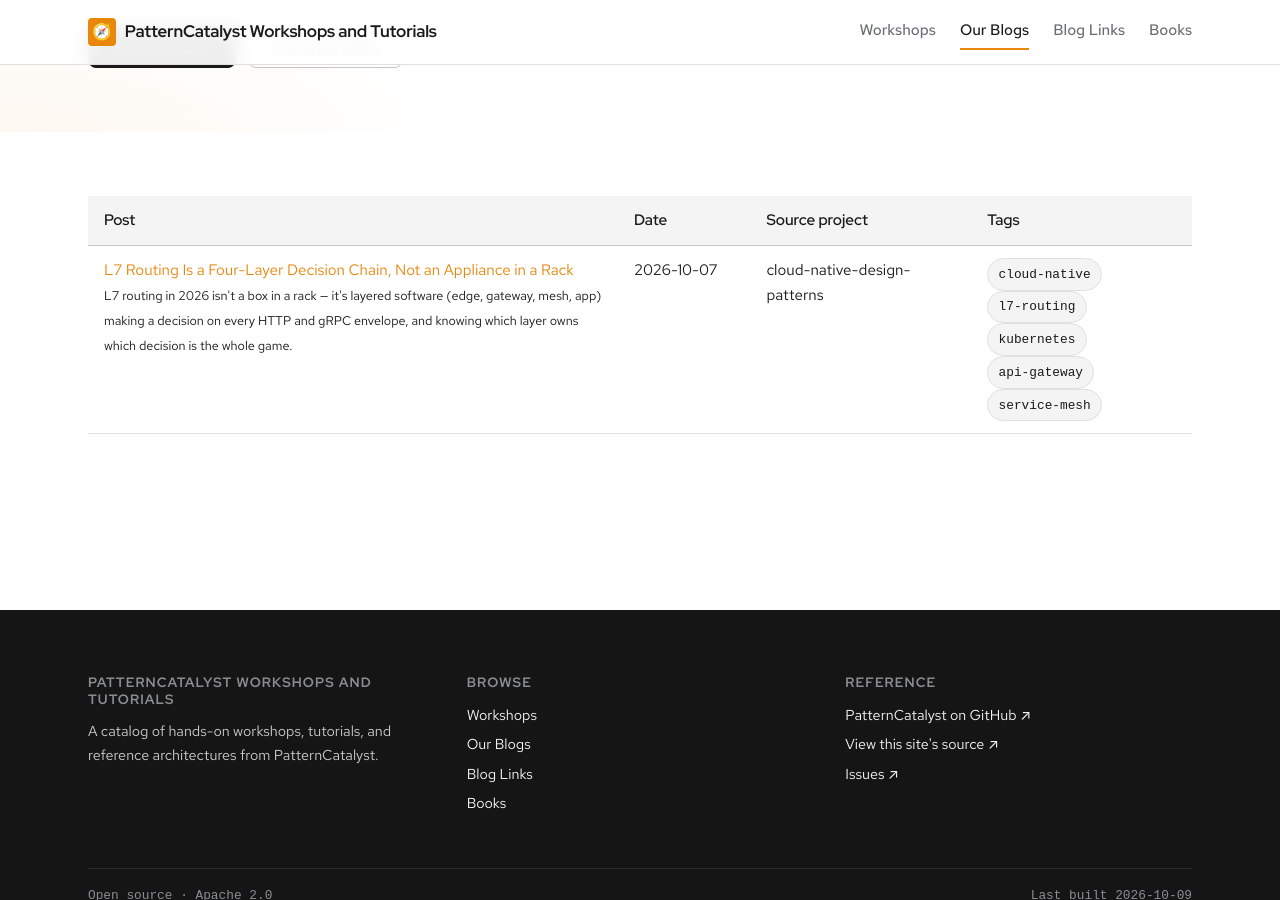
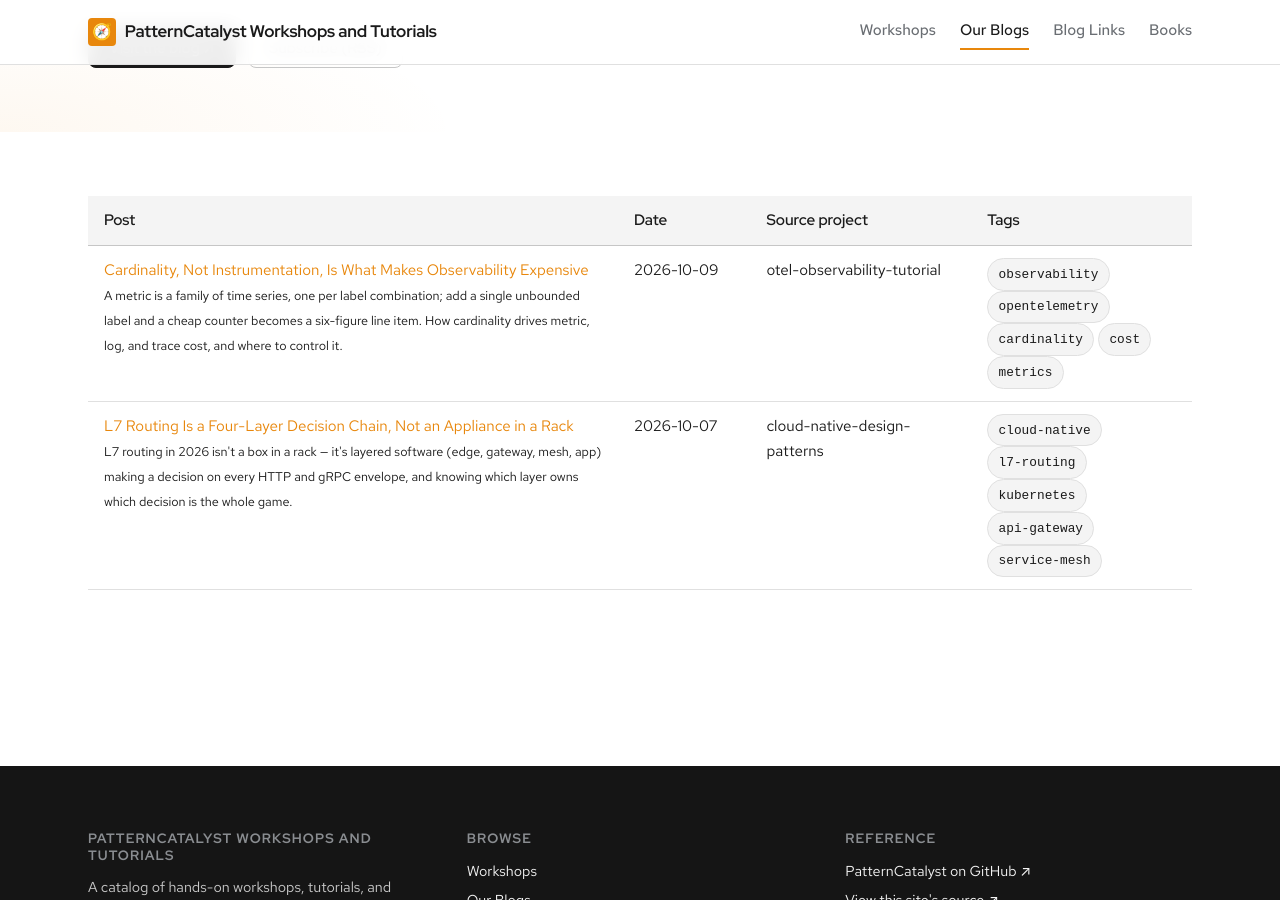
Before and after one commit to patterncatalyst/patterncatalyst-workshops-tutorials-list, a Jekyll site: the page built from blogs.html, in a window 1280 px wide and 900 px high, scrolled down 392 px. Built offline with Jekyll 4.4.1, drawn with Linux system fonts in a browser that asks for light colours; some web fonts are replaced.

Commit message:
data(blogs): feature the cardinality and cost post (#4)
Co-authored-by: PatternCatalyst <local@example.invalid>

```diff
--- a/_data/blogs.yml
+++ b/_data/blogs.yml
@@ -32,6 +32,17 @@
 # blogs.html renders a friendly empty state when the list below is empty.
 # ─────────────────────────────────────────────────────────────────────────
 
+- title: "Cardinality, Not Instrumentation, Is What Makes Observability Expensive"
+  date: "2026-10-09"
+  author: "Pattern Catalyst"
+  url: "https://patterncatalyst.github.io/patterncatalyst-blog/2026/10/09/cardinality-is-what-makes-observability-expensive/"
+  blurb: >
+    A metric is a family of time series, one per label combination; add a single
+    unbounded label and a cheap counter becomes a six-figure line item. How
+    cardinality drives metric, log, and trace cost, and where to control it.
+  tags: ["observability", "opentelemetry", "cardinality", "cost", "metrics"]
+  source_project: "otel-observability-tutorial"
+
 - title: "L7 Routing Is a Four-Layer Decision Chain, Not an Appliance in a Rack"
   date: "2026-10-07"
   author: "Pattern Catalyst"
```
